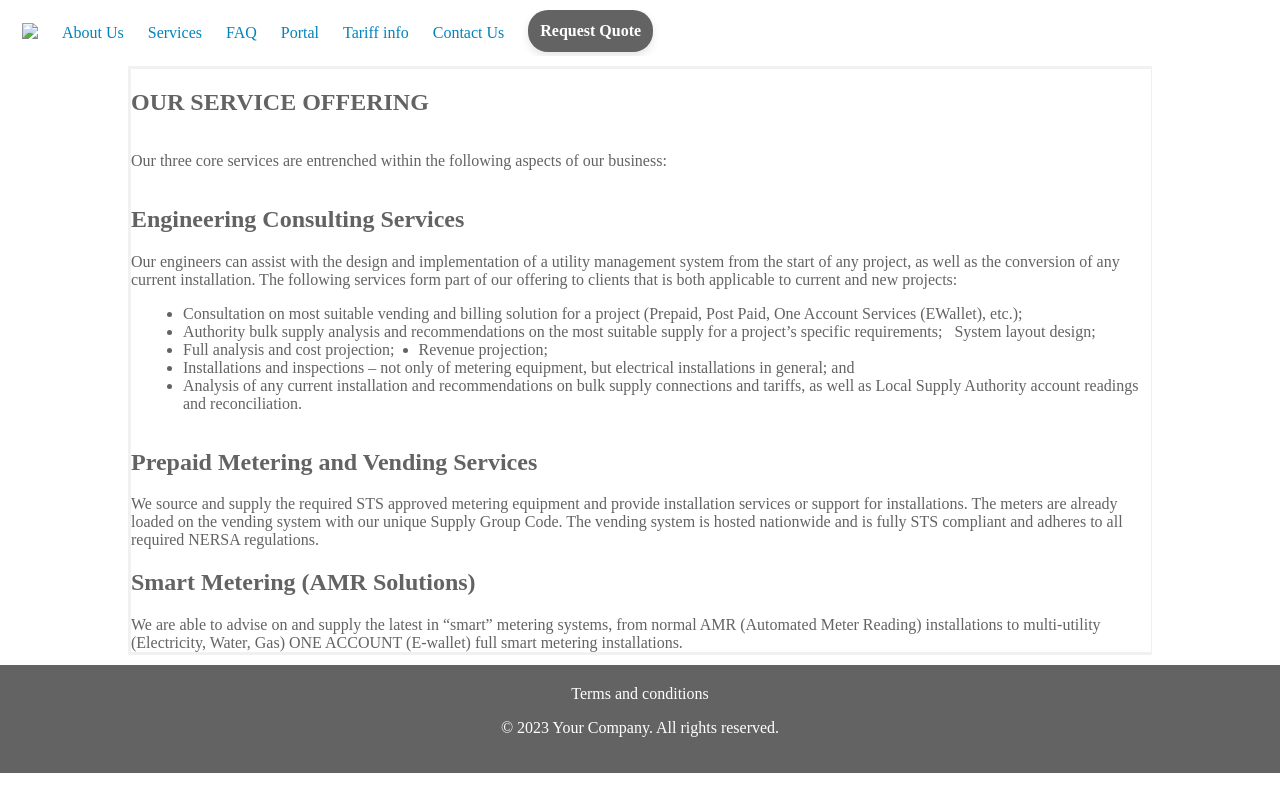
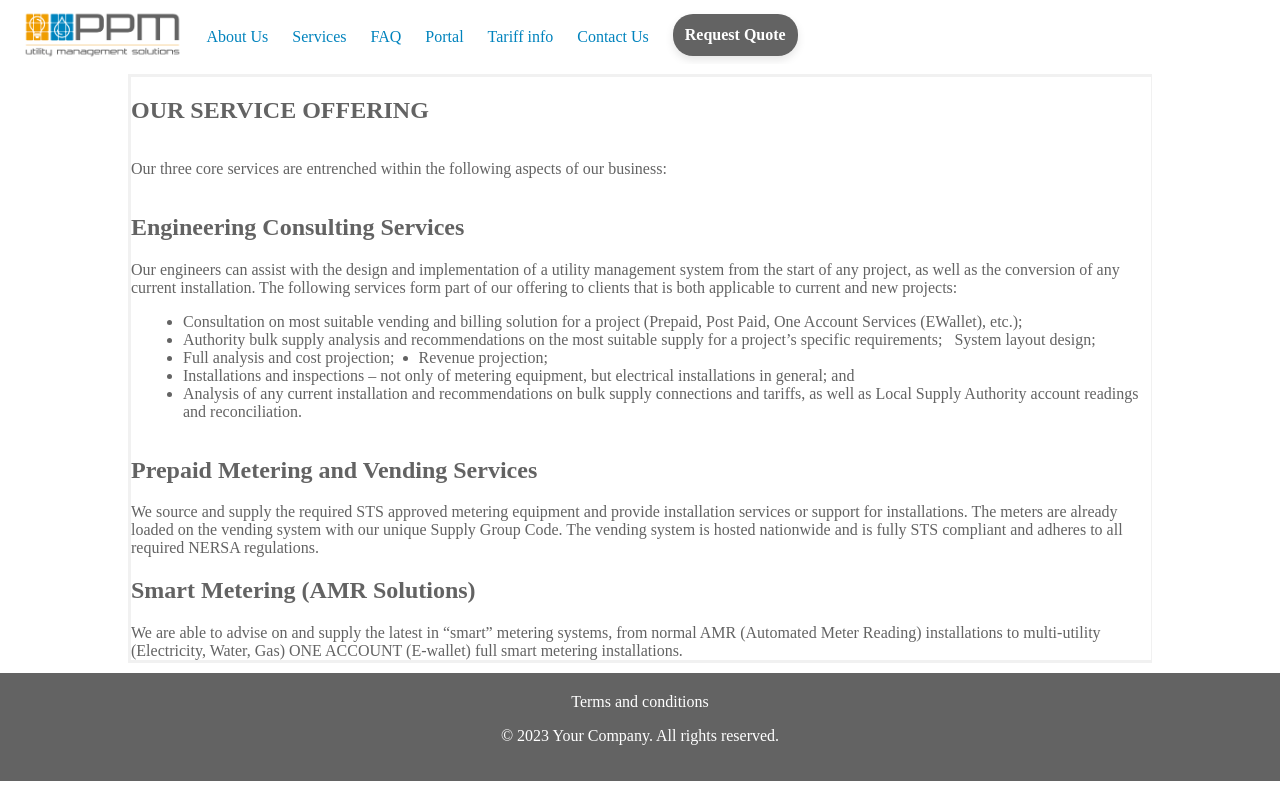
Before and after one commit to LouisDev23/PPM-Utilities-Project, a plain HTML site: page services.html in a window 1280 px wide. Drawn offline with Linux system fonts and the light colour scheme; a web font is replaced by a local one.

Commit message:
Update services.html

```diff
--- a/services.html
+++ b/services.html
@@ -3,7 +3,7 @@
     <head>
       <title>PPM Services</title>
         <link rel="stylesheet" type="text/css" href="style.css">
-        <link rel="icon" href="Photos/ppmicon.PNG" type="image/x-icon">
+        <link rel="icon" href="ppmicon.PNG" type="image/x-icon">
 
         <style>
           body{
@@ -59,7 +59,7 @@
         <body>
           <header>
             <ul class="navbar">
-              <li><a href="index.html"><img src="Photos/logo (1).png" height="50px"></a></li>
+              <li><a href="index.html"><img src="logo (1).png" height="50px"></a></li>
               <li><a href="Aboutus.html">About Us</a></li>
               <li><a href="services.html">Services</a></li>
               <li><a href="FAQ.html">FAQ</a></li>
```
